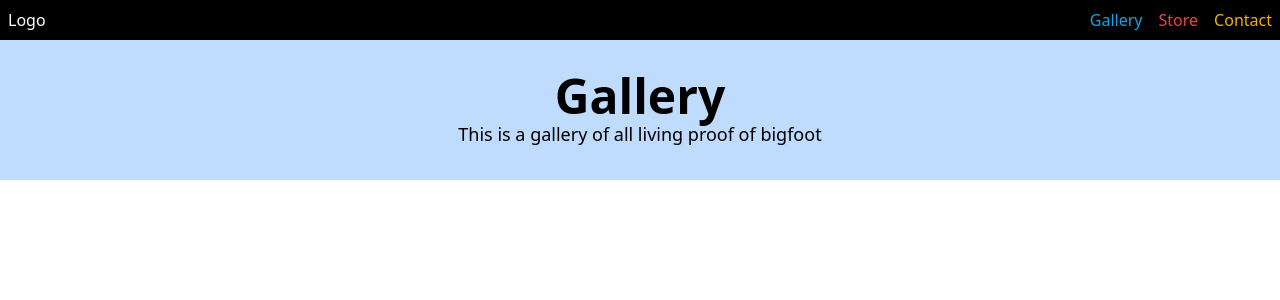
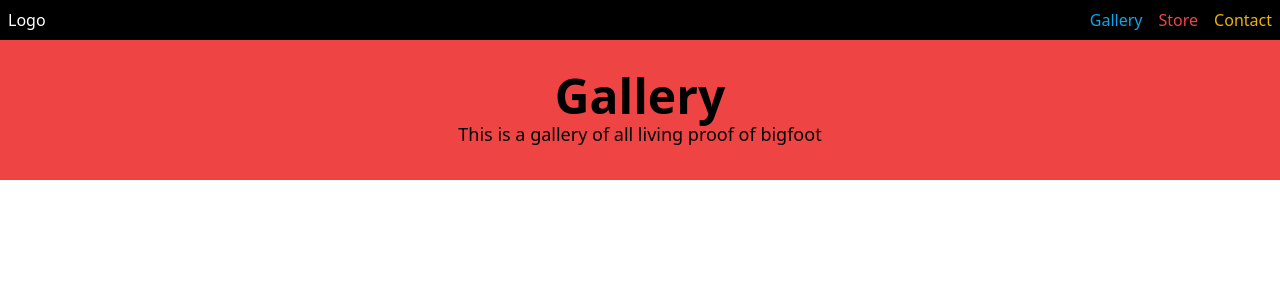
Before and after one commit to CalHolt/svelte-sandbox, a SvelteKit app: page /gallery in a window 1280 px wide. Shown: the top 300 px of the page. Built offline with nearby package versions, Linux system fonts and the light colour scheme.

Commit message:
added style props into PageHeader component

```diff
--- a/src/lib/components/PageHeader.svelte
+++ b/src/lib/components/PageHeader.svelte
@@ -1,9 +1,10 @@
 <script>
 export let pageTitle;
 export let pageDescription;
+export let bgColor;
 </script>
 <!-- Header -->
-<header class=" bg-blue-200 p-8 text-center">
+<header class={`${bgColor} p-8 text-center`}>
 <!-- Title -->
   <h1 class=" text-3xl lg:text-5xl font-semibold">{pageTitle}</h1>
 
--- a/src/routes/gallery/+page.svelte
+++ b/src/routes/gallery/+page.svelte
@@ -3,6 +3,6 @@
 
   const pageTitle = "Gallery";
   const pageDescription = "This is a gallery of all living proof of bigfoot"
-
+  let bgColor = "bg-red-500";
 </script>
-<PageHeader {pageTitle} {pageDescription}/>
+<PageHeader {pageTitle} {pageDescription} {bgColor}/>
```
